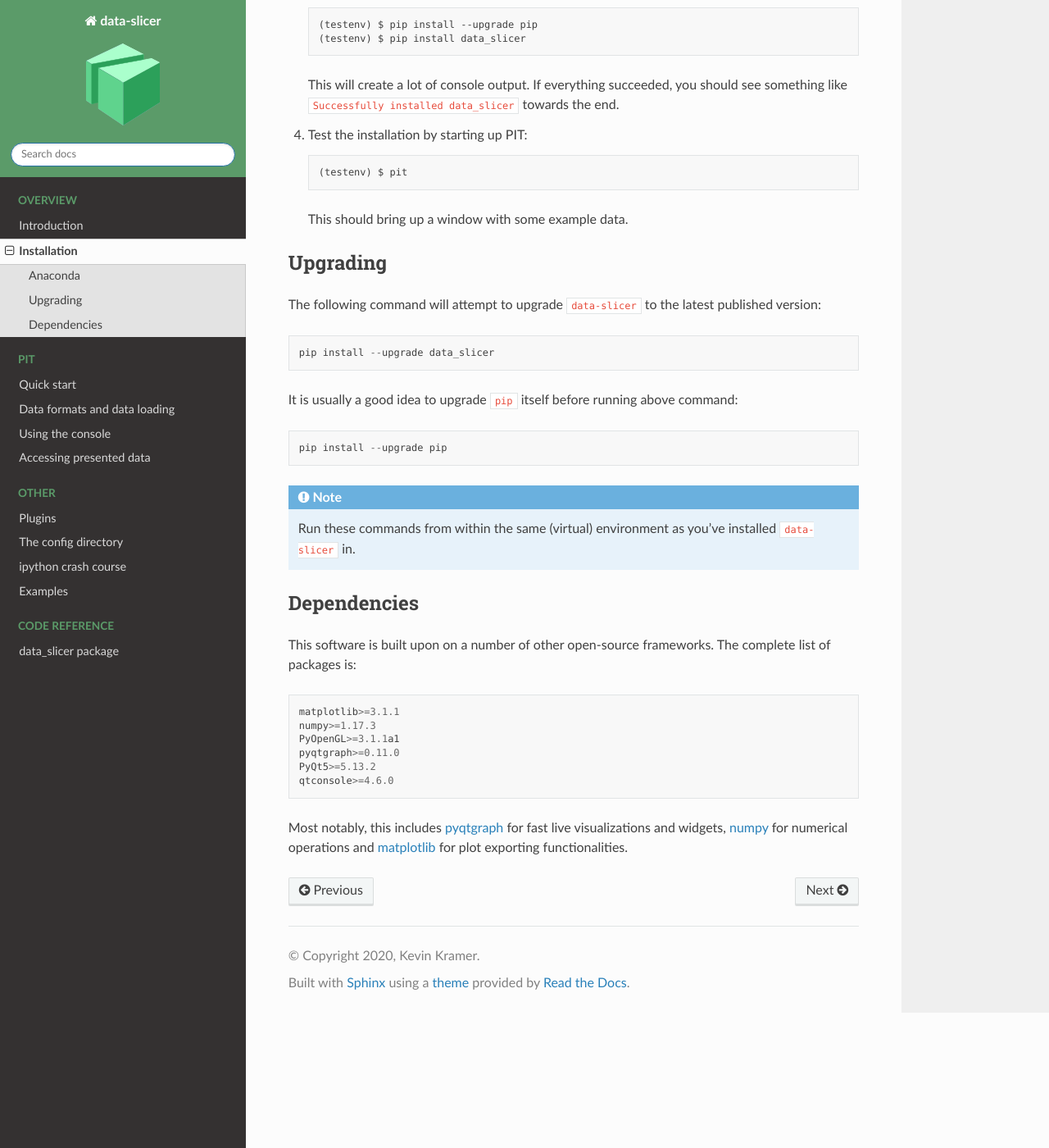
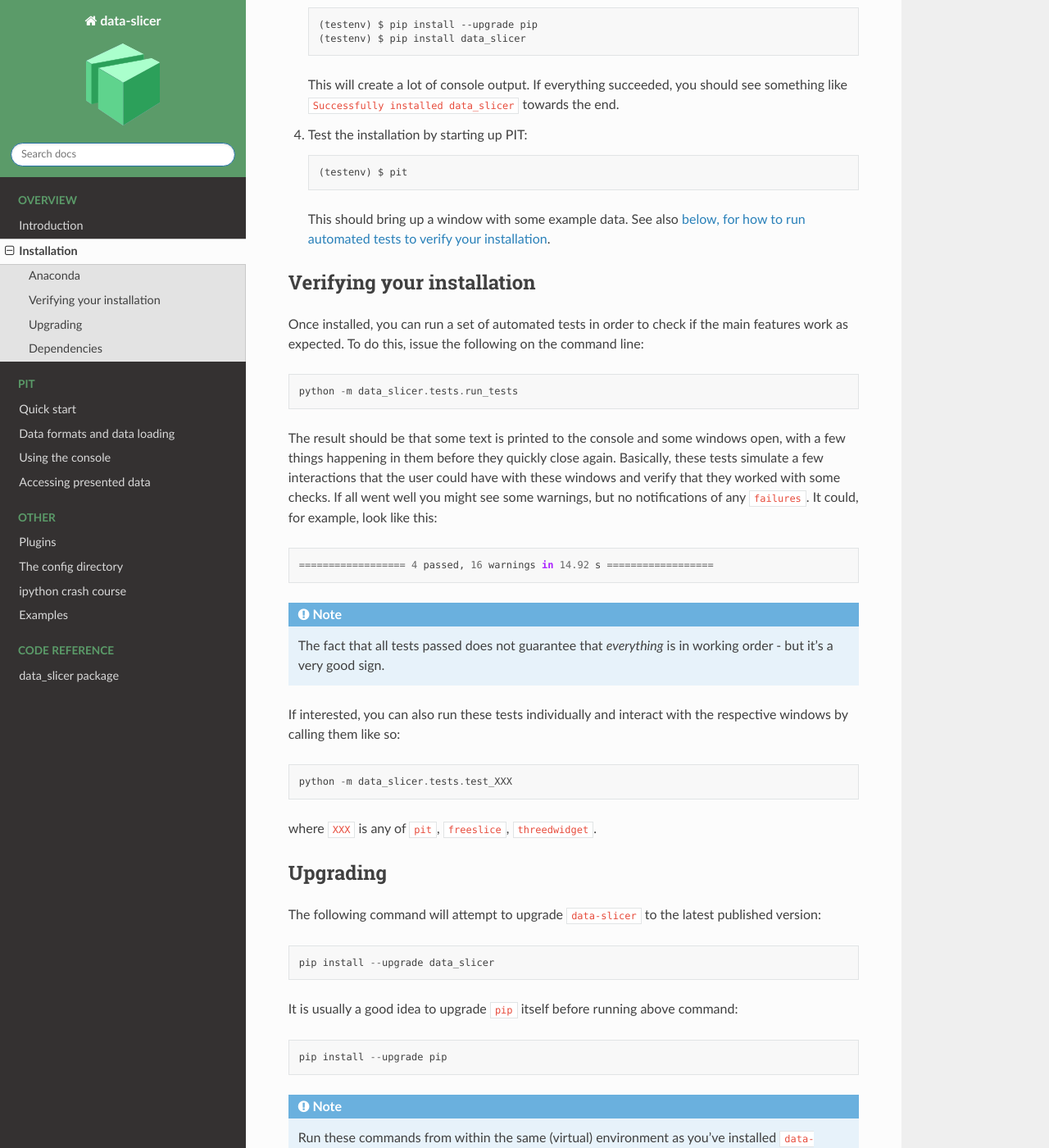
Before and after one commit to kuadrat/data-slicer, a Sphinx documentation site: the page built from doc/source/installation.rst, in a window 1280 px wide and 1400 px high, scrolled down 728 px. Shown: the whole window at 82% size. Built offline with Sphinx 7.4.7 and the Read the Docs theme 2.0.0, drawn with Linux system fonts in a browser that asks for light colours; some of the changed text lies outside the part shown.

Commit message:
Updated requirements and Docs for automated tests, #9

```diff
--- a/doc/source/installation.rst
+++ b/doc/source/installation.rst
@@ -42,7 +42,41 @@ Detailed instructions for Anaconda users follow:
       (testenv) $ pit
 
    This should bring up a window with some example data.
+   See also :ref:`below, for how to run automated tests to verify your
+   installation <sec-verifying>`.
 
+.. _sec-verifying:
+
+Verifying your installation
+---------------------------
+
+Once installed, you can run a set of automated tests in order to check if the
+main features work as expected.
+To do this, issue the following on the command line::
+
+   python -m data_slicer.tests.run_tests
+
+The result should be that some text is printed to the console and some
+windows open, with a few things happening in them before they quickly close
+again.
+Basically, these tests simulate a few interactions that the user could have
+with these windows and verify that they worked with some checks.
+If all went well you might see some warnings, but no notifications of any
+``failures``.
+It could, for example, look like this::
+
+   ================== 4 passed, 16 warnings in 14.92 s ==================
+
+.. note::
+   The fact that all tests passed does not guarantee that *everything* is in
+   working order - but it's a very good sign.
+
+If interested, you can also run these tests individually and interact with
+the respective windows by calling them like so::
+
+   python -m data_slicer.tests.test_XXX
+
+where ``XXX`` is any of ``pit``, ``freeslice``, ``threedwidget``.
 
 Upgrading
 ---------
--- a/requirements.txt
+++ b/requirements.txt
@@ -4,3 +4,5 @@ PyOpenGL>=3.1.1a1
 pyqtgraph>=0.11.0
 PyQt5>=5.13.2
 qtconsole>=4.6.0
+pytest>=6.2.2
+pytest-qt>=3.3.0
```
